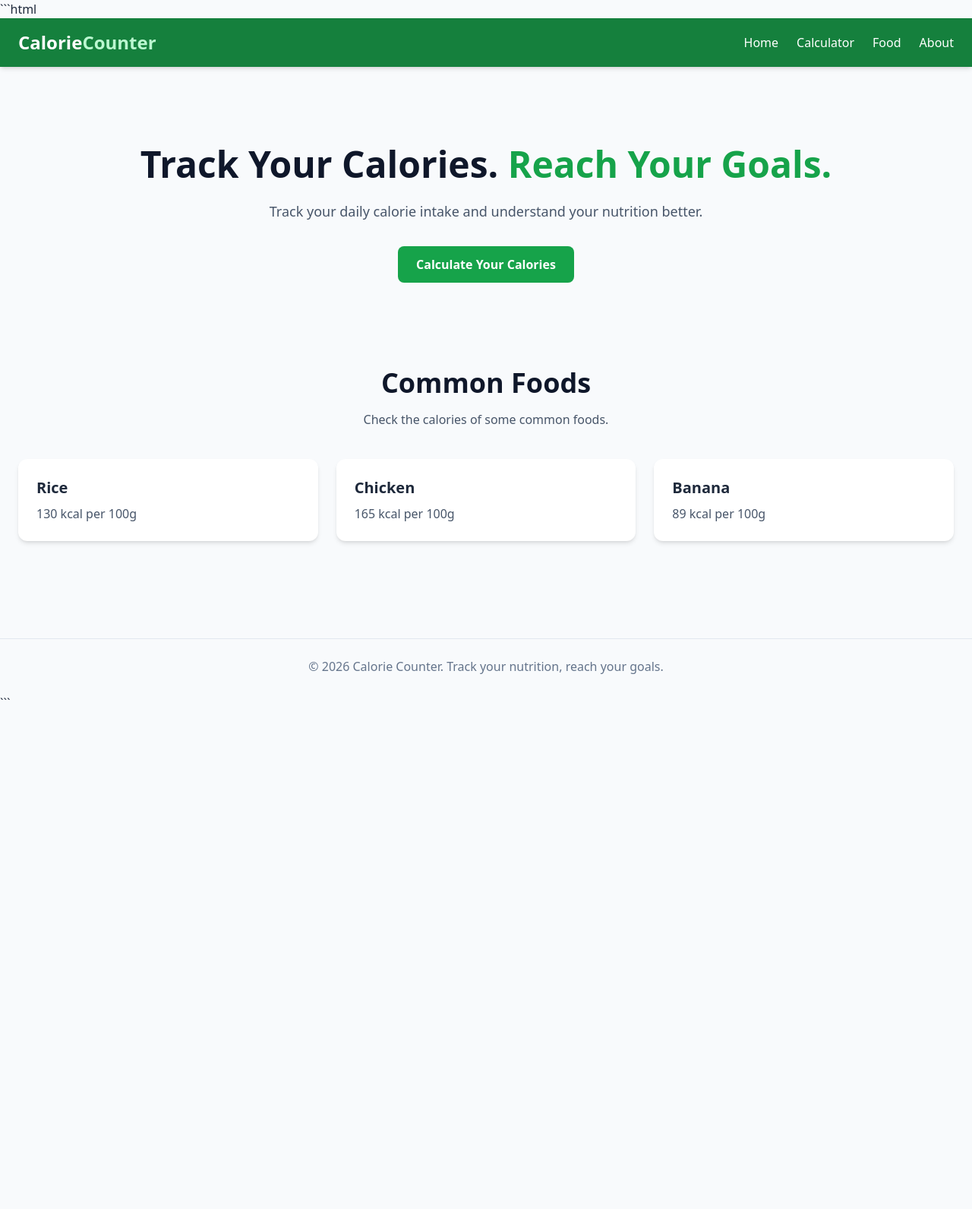
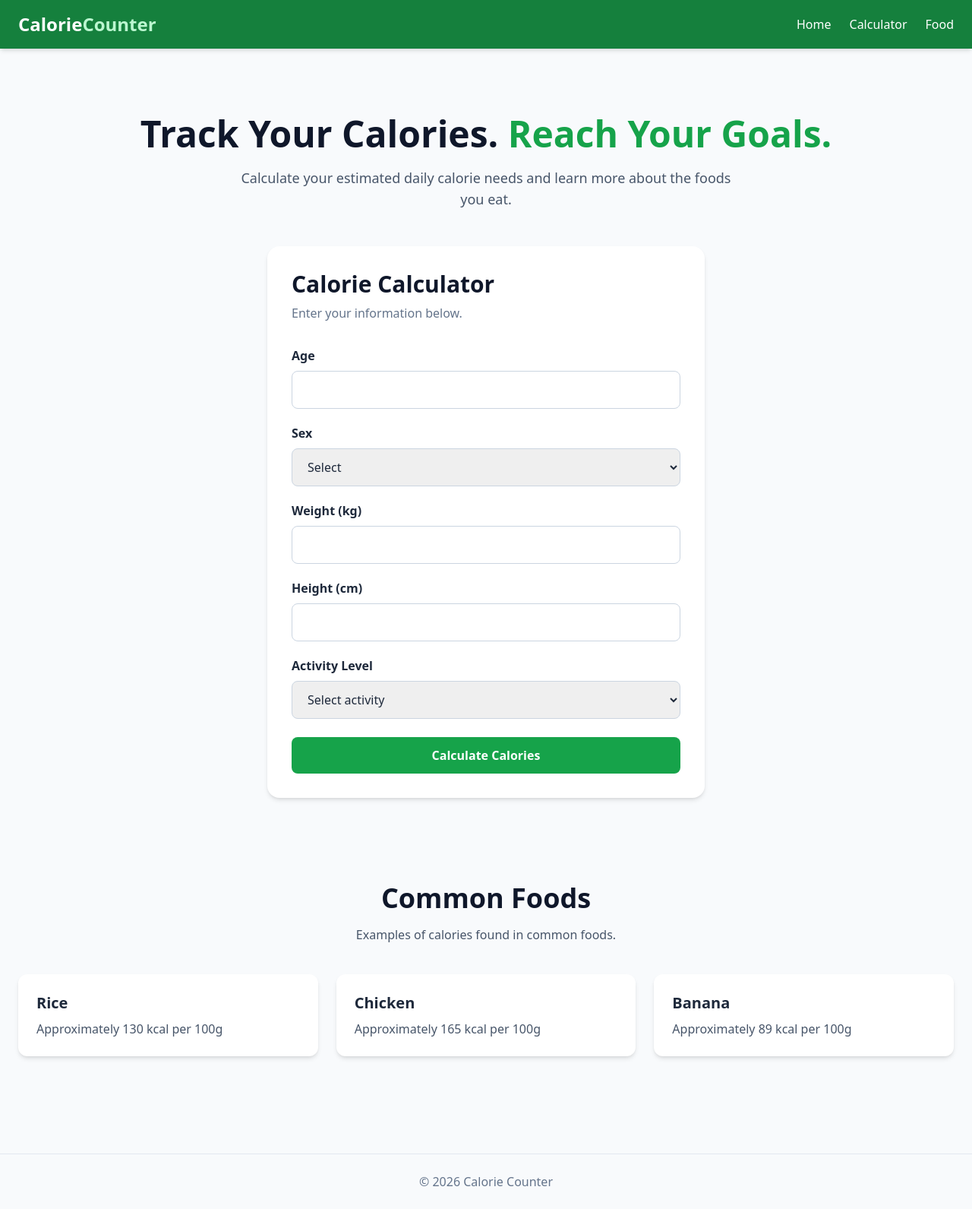
Before and after one commit to akingori371-oss/MadarakaShop, a Django app: template food/templates/display.html in a window 1280 px wide. Shown: the whole page at 76% size. Before the commit the page ends 921 px from the top, so only its background shows below. Run offline with Django 5.2, Linux system fonts and the light colour scheme; the template is opened without the code that fills it, so the values that code supplies are empty; some libraries are stand-ins or nearby versions.

Commit message:
finalize

````diff
--- a/MadarakaShop/urls.py
+++ b/MadarakaShop/urls.py
@@ -1,22 +1,7 @@
-"""
-URL configuration for MadarakaShop project.
-
-The `urlpatterns` list routes URLs to views. For more information please see:
-    https://docs.djangoproject.com/en/6.1/topics/http/urls/
-Examples:
-Function views
-    1. Add an import:  from my_app import views
-    2. Add a URL to urlpatterns:  path('', views.home, name='home')
-Class-based views
-    1. Add an import:  from other_app.views import Home
-    2. Add a URL to urlpatterns:  path('', Home.as_view(), name='home')
-Including another URLconf
-    1. Import the include() function: from django.urls import include, path
-    2. Add a URL to urlpatterns:  path('blog/', include('blog.urls'))
-"""
 from django.contrib import admin
-from django.urls import path
+from django.urls import path, include
 
 urlpatterns = [
-    path('admin/', admin.site.urls),
+    path("admin/", admin.site.urls),
+    path("", include("food.urls")),
 ]
--- a/food/templates/base.html
+++ b/food/templates/base.html
@@ -1,4 +1,4 @@
-```html
+
 <!DOCTYPE html>
 <html lang="en">
 <head>
@@ -24,16 +24,12 @@
                     Home
                 </a>
 
-                <a href="/calculator/" class="hover:text-green-200 transition">
+                <a href="#calculator" class="hover:text-green-200 transition">
                     Calculator
                 </a>
 
-                <a href="/food/" class="hover:text-green-200 transition">
+                <a href="#food" class="hover:text-green-200 transition">
                     Food
-                </a>
-
-                <a href="/about/" class="hover:text-green-200 transition">
-                    About
                 </a>
             </div>
 
@@ -50,11 +46,10 @@
     <footer class="border-t border-slate-200 mt-10">
         <div class="max-w-7xl mx-auto px-6 py-6 text-center text-slate-500">
             <p>
-                © 2026 Calorie Counter. Track your nutrition, reach your goals.
+                © 2026 Calorie Counter
             </p>
         </div>
     </footer>
 
 </body>
 </html>
-```
--- a/food/templates/display.html
+++ b/food/templates/display.html
@@ -1,29 +1,151 @@
 
 {% extends "base.html" %}
 
-{% block title %}Home - Calorie Counter{% endblock %}
+{% block title %}Calorie Counter{% endblock %}
 
 {% block content %}
 
-<section class="py-16 text-center">
+<section class="text-center py-12">
 
-    <h1 class="text-5xl font-bold text-slate-900 mb-6">
+    <h1 class="text-5xl font-bold text-slate-900 mb-5">
         Track Your Calories.
         <span class="text-green-600">Reach Your Goals.</span>
     </h1>
 
-    <p class="text-lg text-slate-600 max-w-2xl mx-auto mb-8">
-        Track your daily calorie intake and understand your nutrition better.
+    <p class="text-lg text-slate-600 max-w-2xl mx-auto">
+        Calculate your estimated daily calorie needs and learn more
+        about the foods you eat.
     </p>
-
-    <a href="/calculator/"
-       class="inline-block bg-green-600 hover:bg-green-700 text-white font-semibold px-6 py-3 rounded-lg transition">
-        Calculate Your Calories
-    </a>
 
 </section>
 
-<section class="py-12">
+<section id="calculator" class="max-w-xl mx-auto mb-16">
+
+    <div class="bg-white rounded-2xl shadow-md p-8">
+
+        <h2 class="text-3xl font-bold text-slate-900 mb-2">
+            Calorie Calculator
+        </h2>
+
+        <p class="text-slate-500 mb-8">
+            Enter your information below.
+        </p>
+
+        <form method="POST">
+
+            {% csrf_token %}
+
+            <div class="mb-5">
+                <label class="block font-semibold mb-2">
+                    Age
+                </label>
+
+                <input
+                    type="number"
+                    name="age"
+                    min="1"
+                    required
+                    class="w-full border border-slate-300 rounded-lg px-4 py-3"
+                >
+            </div>
+
+            <div class="mb-5">
+                <label class="block font-semibold mb-2">
+                    Sex
+                </label>
+
+                <select
+                    name="sex"
+                    required
+                    class="w-full border border-slate-300 rounded-lg px-4 py-3"
+                >
+                    <option value="">Select</option>
+                    <option value="male">Male</option>
+                    <option value="female">Female</option>
+                </select>
+            </div>
+
+            <div class="mb-5">
+                <label class="block font-semibold mb-2">
+                    Weight (kg)
+                </label>
+
+                <input
+                    type="number"
+                    name="weight"
+                    min="1"
+                    step="0.1"
+                    required
+                    class="w-full border border-slate-300 rounded-lg px-4 py-3"
+                >
+            </div>
+
+            <div class="mb-5">
+                <label class="block font-semibold mb-2">
+                    Height (cm)
+                </label>
+
+                <input
+                    type="number"
+                    name="height"
+                    min="1"
+                    step="0.1"
+                    required
+                    class="w-full border border-slate-300 rounded-lg px-4 py-3"
+                >
+            </div>
+
+            <div class="mb-6">
+                <label class="block font-semibold mb-2">
+                    Activity Level
+                </label>
+
+                <select
+                    name="activity"
+                    required
+                    class="w-full border border-slate-300 rounded-lg px-4 py-3"
+                >
+                    <option value="">Select activity</option>
+                    <option value="1.2">Little or no exercise</option>
+                    <option value="1.375">Light exercise</option>
+                    <option value="1.55">Moderate exercise</option>
+                    <option value="1.725">Heavy exercise</option>
+                    <option value="1.9">Very heavy exercise</option>
+                </select>
+            </div>
+
+            <button
+                type="submit"
+                class="w-full bg-green-600 hover:bg-green-700 text-white font-semibold py-3 rounded-lg transition"
+            >
+                Calculate Calories
+            </button>
+
+        </form>
+
+        {% if result %}
+            <div class="mt-8 bg-green-50 border border-green-200 rounded-xl p-6 text-center">
+
+                <p class="text-slate-600 mb-2">
+                    Estimated daily calorie needs
+                </p>
+
+                <h3 class="text-4xl font-bold text-green-700">
+                    {{ result }} kcal
+                </h3>
+
+                <p class="text-sm text-slate-500 mt-2">
+                    This is an estimate, not medical advice.
+                </p>
+
+            </div>
+        {% endif %}
+
+    </div>
+
+</section>
+
+<section id="food" class="py-12">
 
     <div class="text-center mb-10">
 
@@ -32,7 +154,7 @@
         </h2>
 
         <p class="text-slate-600">
-            Check the calories of some common foods.
+            Examples of calories found in common foods.
         </p>
 
     </div>
@@ -45,7 +167,7 @@
             </h3>
 
             <p class="text-slate-600">
-                130 kcal per 100g
+                Approximately 130 kcal per 100g
             </p>
         </div>
 
@@ -55,7 +177,7 @@
             </h3>
 
             <p class="text-slate-600">
-                165 kcal per 100g
+                Approximately 165 kcal per 100g
             </p>
         </div>
 
@@ -65,7 +187,7 @@
             </h3>
 
             <p class="text-slate-600">
-                89 kcal per 100g
+                Approximately 89 kcal per 100g
             </p>
         </div>
 
--- /dev/null
+++ b/food/urls.py
@@ -0,0 +1,7 @@
+from django.urls import path
+
+from . import views
+
+urlpatterns = [
+    path("", views.display, name="home"),
+]
````
Also changed, not shown: MadarakaShop/settings.py (+7 -37 lines), food/views.py (+23 -1 lines), db.sqlite3 (added).
